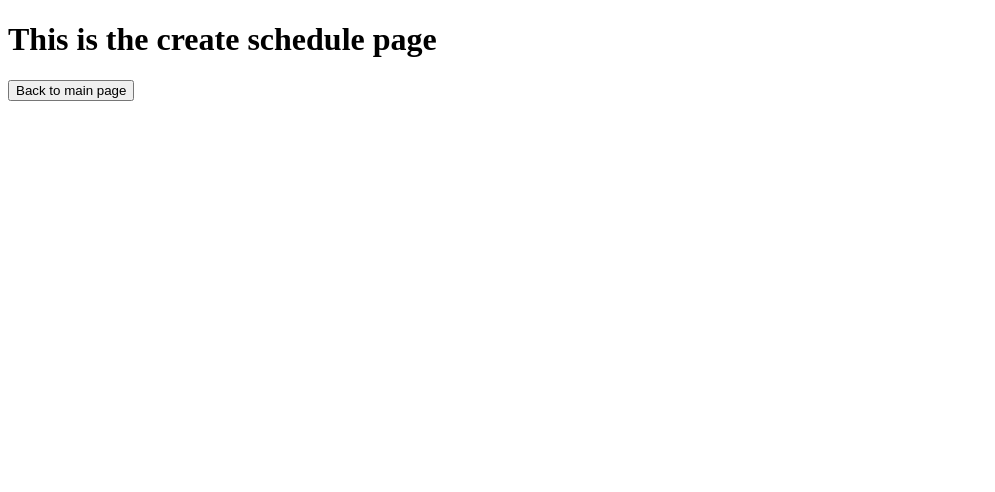
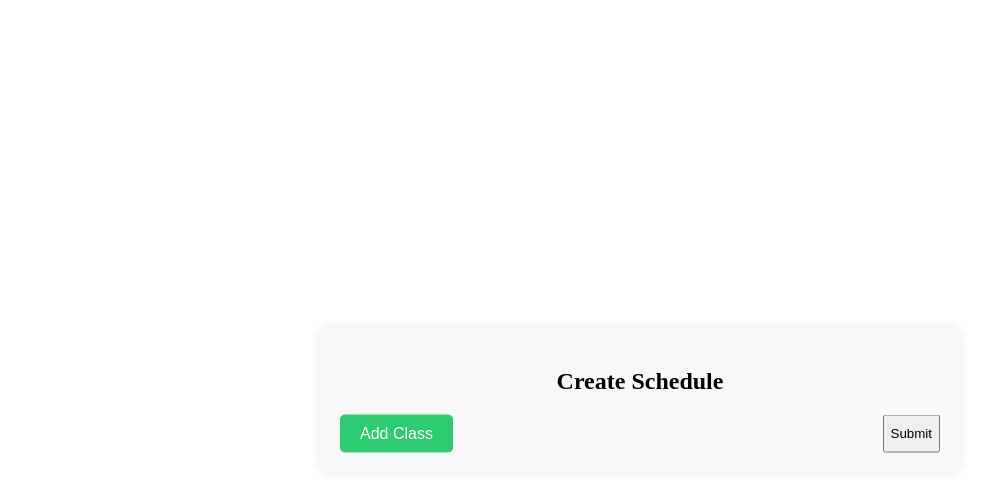
Before and after one commit to chrisbriancarrasco/Brainwave, a SvelteKit app: page /createSchedule in a window 1280 px wide. Shown: the top 492 px of the page, without its empty margins (0-995 px from the left). Built offline with nearby package versions, Linux system fonts and the light colour scheme.

Commit message:
first commit

```diff
--- a/src/routes/createSchedule/+page.svelte
+++ b/src/routes/createSchedule/+page.svelte
@@ -1,8 +1,161 @@
 <script>
+	let classSchedule = []; // Array to store class schedule data
+	let times = [
+	  "7:00 AM", "7:30 AM",
+	  "8:00 AM", "8:30 AM", "9:00 AM", "9:30 AM", "10:00 AM", "10:30 AM",
+	  "11:00 AM", "11:30 AM", "12:00 PM", "12:30 PM", "1:00 PM", "1:30 PM",
+	  "2:00 PM", "2:30 PM", "3:00 PM", "3:30 PM", "4:00 PM", "4:30 PM",
+	  "5:00 PM", "5:30 PM", "6:00 PM", "6:30 PM", "7:00 PM", "7:30 PM",
+	  "8:00 PM", "8:30 PM", "9:00 PM", "9:30 PM", "10:00 PM", "10:30 PM"
+	];
 
-	import {goto} from '$app/navigation';
+	let classNames = [
+	  "CPSC 120",
+	  "CPSC 121",
+	  "CPSC 131",
+	  "CPSC 223",
+	  "CPSC 240",
+	  "CPSC 253",
+	  "CPSC 315",
+	  "CPSC 323",
+	  "CPSC 332",
+	  "CPSC 335",
+	  "CPSC 351",
+	  "CPSC 362",
+	  "CPSC 471",
+	  "CPSC 481",
+	  "CPSC 490",
+	  "CPSC 491"
+	  // Add more class names as needed
+	];
 
-</script>
-<h1>This is the create schedule page</h1>
+	function addClass() {
+	  classSchedule = [...classSchedule, { class: "", start_time: "", end_time: "", day: "" }];
+	}
 
-<button on:click={()=> goto("mainpage")}>Back to main page</button>
+	function removeClass(index) {
+	  classSchedule = classSchedule.filter((_, i) => i !== index);
+	}
+  </script>
+
+  <style>
+	.dropdown {
+	  position: fixed;
+	  top: 50%;
+	  left: 50%;
+	  transform: translate(-50%, -50%);
+	  background-color: #f9f9f9;
+	  padding: 20px;
+	  border-radius: 10px;
+	  box-shadow: 0px 0px 10px rgba(0, 0, 0, 0.1);
+	  width: 80%;
+	  max-width: 600px;
+	}
+
+	.dropdown-content {
+	  margin-bottom: 20px;
+	}
+
+	.class-select {
+	  margin-bottom: 10px;
+	  width: calc(100% - 20px);
+	  padding: 10px;
+	  border: 1px solid #ccc;
+	  border-radius: 5px;
+	  font-size: 16px;
+	  box-sizing: border-box;
+	}
+
+	.time-select {
+	  margin-bottom: 10px;
+	  width: calc(33% - 10px);
+	  padding: 10px;
+	  border: 1px solid #ccc;
+	  border-radius: 5px;
+	  font-size: 16px;
+	  box-sizing: border-box;
+	}
+
+	.remove-btn {
+	  margin-top: 10px;
+	  cursor: pointer;
+	  color: #fff;
+	  background-color: #e74c3c;
+	  border: none;
+	  border-radius: 5px;
+	  padding: 10px 20px;
+	  font-size: 16px;
+	  transition: background-color 0.3s;
+	}
+
+	.remove-btn:hover {
+	  background-color: #c0392b;
+	}
+
+	.button-container {
+	  display: flex;
+	  justify-content: space-between;
+	}
+
+	.add-btn {
+	  cursor: pointer;
+	  color: #fff;
+	  background-color: #2ecc71;
+	  border: none;
+	  border-radius: 5px;
+	  padding: 10px 20px;
+	  font-size: 16px;
+	  transition: background-color 0.3s;
+	}
+
+	.add-btn:hover {
+	  background-color: #27ae60;
+	}
+  </style>
+
+  <div class="dropdown">
+	<div class="dropdown-content">
+	  <h2 style="text-align: center; margin-bottom: 20px;">Create Schedule</h2>
+	  {#each classSchedule as schedule, index}
+		<div style="display: flex; align-items: center;">
+		  <select class="class-select" bind:value={schedule.class}>
+			<option value="">Select Class</option>
+			{#each classNames as className}
+			  <option value={className}>{className}</option>
+			{/each}
+		  </select>
+		  <div style="display: flex; width: 100%;">
+			<select class="time-select" bind:value={schedule.day}>
+			  <option value="">Day of the Week</option>
+			  <option value="Monday/Wednesday">Monday/Wednesday</option>
+			  <option value="TuesdayThursday">TuesdayThursday</option>
+			  <option value="Monday">Monday</option>
+			  <option value="Tuesday">Tuesday</option>
+			  <option value="Wednesday">Wednesday</option>
+			  <option value="Thursday">Thursday</option>
+			  <option value="Friday">Friday</option>
+			  <option value="Saturday">Saturday</option>
+			  <option value="Sunday">Sunday</option>
+			</select>
+			<select class="time-select" bind:value={schedule.start_time}>
+			  <option value="">Start Time</option>
+			  {#each times as time}
+				<option value={time}>{time}</option>
+			  {/each}
+			</select>
+			<select class="time-select" bind:value={schedule.end_time}>
+			  <option value="">End Time</option>
+			  {#each times as time}
+				<option value={time}>{time}</option>
+			  {/each}
+			</select>
+		  </div>
+		  <button class="remove-btn" on:click={() => removeClass(index)}>Remove</button>
+		</div>
+	  {/each}
+	</div>
+	<div class="button-container">
+	  <button class="add-btn" on:click={addClass}>Add Class</button>
+	  <button on:click={() => console.log(classSchedule)}>Submit</button>
+	</div>
+  </div>
--- a/src/routes/editPage/+page.svelte
+++ b/src/routes/editPage/+page.svelte
@@ -1,8 +1,161 @@
 <script>
+	let classSchedule = []; // Array to store class schedule data
+	let times = [
+	  "7:00 AM", "7:30 AM",
+	  "8:00 AM", "8:30 AM", "9:00 AM", "9:30 AM", "10:00 AM", "10:30 AM",
+	  "11:00 AM", "11:30 AM", "12:00 PM", "12:30 PM", "1:00 PM", "1:30 PM",
+	  "2:00 PM", "2:30 PM", "3:00 PM", "3:30 PM", "4:00 PM", "4:30 PM",
+	  "5:00 PM", "5:30 PM", "6:00 PM", "6:30 PM", "7:00 PM", "7:30 PM",
+	  "8:00 PM", "8:30 PM", "9:00 PM", "9:30 PM", "10:00 PM", "10:30 PM"
+	];
 
-	import {goto} from '$app/navigation';
+	let classNames = [
+	  "CPSC 120",
+	  "CPSC 121",
+	  "CPSC 131",
+	  "CPSC 223",
+	  "CPSC 240",
+	  "CPSC 253",
+	  "CPSC 315",
+	  "CPSC 323",
+	  "CPSC 332",
+	  "CPSC 335",
+	  "CPSC 351",
+	  "CPSC 362",
+	  "CPSC 471",
+	  "CPSC 481",
+	  "CPSC 490",
+	  "CPSC 491"
+	  // Add more class names as needed
+	];
 
-</script>
-<h1>This is the edit page</h1>
+	function addClass() {
+	  classSchedule = [...classSchedule, { class: "", start_time: "", end_time: "", day: "" }];
+	}
 
-<button on:click={()=> goto("/mainpage")}>Back to main page</button>
+	function removeClass(index) {
+	  classSchedule = classSchedule.filter((_, i) => i !== index);
+	}
+  </script>
+
+  <style>
+	.dropdown {
+	  position: fixed;
+	  top: 50%;
+	  left: 50%;
+	  transform: translate(-50%, -50%);
+	  background-color: #f9f9f9;
+	  padding: 20px;
+	  border-radius: 10px;
+	  box-shadow: 0px 0px 10px rgba(0, 0, 0, 0.1);
+	  width: 80%;
+	  max-width: 600px;
+	}
+
+	.dropdown-content {
+	  margin-bottom: 20px;
+	}
+
+	.class-select {
+	  margin-bottom: 10px;
+	  width: calc(100% - 20px);
+	  padding: 10px;
+	  border: 1px solid #ccc;
+	  border-radius: 5px;
+	  font-size: 16px;
+	  box-sizing: border-box;
+	}
+
+	.time-select {
+	  margin-bottom: 10px;
+	  width: calc(33% - 10px);
+	  padding: 10px;
+	  border: 1px solid #ccc;
+	  border-radius: 5px;
+	  font-size: 16px;
+	  box-sizing: border-box;
+	}
+
+	.remove-btn {
+	  margin-top: 10px;
+	  cursor: pointer;
+	  color: #fff;
+	  background-color: #e74c3c;
+	  border: none;
+	  border-radius: 5px;
+	  padding: 10px 20px;
+	  font-size: 16px;
+	  transition: background-color 0.3s;
+	}
+
+	.remove-btn:hover {
+	  background-color: #c0392b;
+	}
+
+	.button-container {
+	  display: flex;
+	  justify-content: space-between;
+	}
+
+	.add-btn {
+	  cursor: pointer;
+	  color: #fff;
+	  background-color: #2ecc71;
+	  border: none;
+	  border-radius: 5px;
+	  padding: 10px 20px;
+	  font-size: 16px;
+	  transition: background-color 0.3s;
+	}
+
+	.add-btn:hover {
+	  background-color: #27ae60;
+	}
+  </style>
+
+  <div class="dropdown">
+	<div class="dropdown-content">
+	  <h2 style="text-align: center; margin-bottom: 20px;">Edit Schedule</h2>
+	  {#each classSchedule as schedule, index}
+		<div style="display: flex; align-items: center;">
+		  <select class="class-select" bind:value={schedule.class}>
+			<option value="">Select Class</option>
+			{#each classNames as className}
+			  <option value={className}>{className}</option>
+			{/each}
+		  </select>
+		  <div style="display: flex; width: 100%;">
+			<select class="time-select" bind:value={schedule.day}>
+			  <option value="">Day of the Week</option>
+			  <option value="Monday/Wednesday">Monday/Wednesday</option>
+			  <option value="TuesdayThursday">TuesdayThursday</option>
+			  <option value="Monday">Monday</option>
+			  <option value="Tuesday">Tuesday</option>
+			  <option value="Wednesday">Wednesday</option>
+			  <option value="Thursday">Thursday</option>
+			  <option value="Friday">Friday</option>
+			  <option value="Saturday">Saturday</option>
+			  <option value="Sunday">Sunday</option>
+			</select>
+			<select class="time-select" bind:value={schedule.start_time}>
+			  <option value="">Start Time</option>
+			  {#each times as time}
+				<option value={time}>{time}</option>
+			  {/each}
+			</select>
+			<select class="time-select" bind:value={schedule.end_time}>
+			  <option value="">End Time</option>
+			  {#each times as time}
+				<option value={time}>{time}</option>
+			  {/each}
+			</select>
+		  </div>
+		  <button class="remove-btn" on:click={() => removeClass(index)}>Remove</button>
+		</div>
+	  {/each}
+	</div>
+	<div class="button-container">
+	  <button class="add-btn" on:click={addClass}>Add Class</button>
+	  <button on:click={() => console.log(classSchedule)}>Submit</button>
+	</div>
+  </div>
--- a/src/routes/mainpage/+page.svelte
+++ b/src/routes/mainpage/+page.svelte
@@ -1,5 +1,5 @@
 <script>
-    import {goto} from '$app/navigation';
+    import { goto } from '$app/navigation';
     import Calendar from '@event-calendar/core';
     import TimeGrid from '@event-calendar/time-grid';
 
@@ -10,9 +10,68 @@
             // your list of events
         ]
     };
+
+    // Function to calculate recommended hours
+    function calculateRecommendedHours() {
+        // Add your logic here to calculate recommended hours
+        // For example:
+        return 40; // Recommended 40 hours
+    }
 </script>
-<h1>This is the main page</h1>
 
-<button on:click={()=> goto("/createSchedule")}>Create Schedule</button>
+<style>
+    .main-container {
+        display: flex;
+        flex-direction: column;
+        align-items: flex-start;
+        padding: 20px;
+        max-width: 600px; /* Adjust the max-width as needed */
+        margin: 0 auto; /* Centers the content horizontally */
+    }
 
-<Calendar {plugins} {options} />
+    h1, p {
+        margin-bottom: 20px;
+    }
+
+    button {
+        margin-right: 10px;
+        margin-bottom: 10px;
+        padding: 10px 20px;
+        font-size: 16px;
+        border: none;
+        border-radius: 5px;
+        cursor: pointer;
+        background-color: #007bff;
+        color: white;
+        transition: background-color 0.3s;
+    }
+
+    button:hover {
+        background-color: #0056b3;
+    }
+
+    .calendar-container {
+        width: 100%; /* Ensures the calendar spans the full width */
+        max-width: 600px; /* Adjust the max-width as needed */
+    }
+
+    .recommended-hours-container {
+        margin-top: 20px;
+    }
+</style>
+
+<div class="main-container">
+    <h1>This is the main page</h1>
+    <p>Welcome Username @ email</p>
+
+    <div class="recommended-hours-container">
+        <p>Recommended Hours: {calculateRecommendedHours()} hours</p>
+    </div>
+
+    <button on:click={()=> goto("/createSchedule")}>Create Schedule</button>
+    <button on:click={()=> goto("/editPage")}>Edit Schedule</button>
+
+    <div class="calendar-container">
+        <Calendar {plugins} {options} />
+    </div>
+</div>
```
